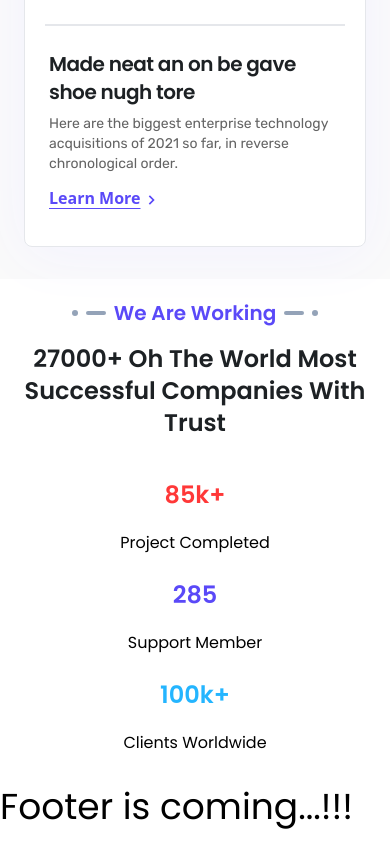
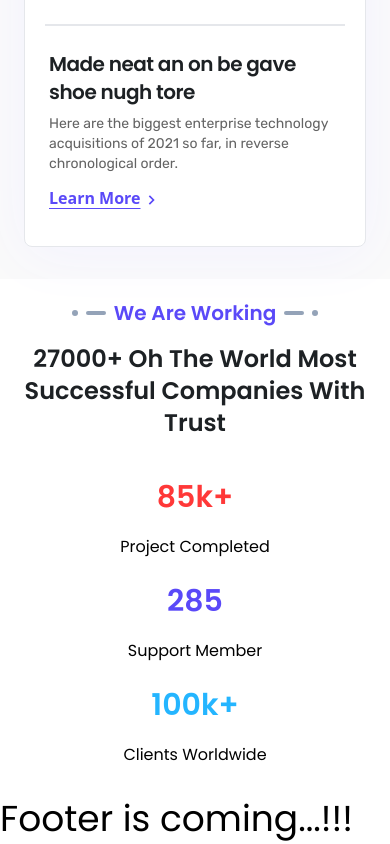
Before and after one commit to hasibahamedsakib/zomia-sass, a React (Vite) app: page / in a window 390 px wide. Shown: the part 9629-10473 px from the top of the page. Built offline with nearby package versions, Linux system fonts and the light colour scheme.

Commit message:
blog section is compleate

```diff
--- a/src/Components/Blog/Blog.jsx
+++ b/src/Components/Blog/Blog.jsx
@@ -22,7 +22,7 @@ const Blog = () => {
 
         <div className="grid items-center grid-cols-1 md:grid-cols-2 lg:grid-cols-3 p-3 pt-10 lg:pt-20 gap-6">
           {/* Blog One */}
-          <div className="max-w-sm bg-white border border-gray-200 rounded-lg  transition-all duration-500 ease-in-out shadow-blg  hover:shadow-hblg">
+          <div className="max-w-sm mx-auto md:max-w-fit  bg-white border border-gray-200 rounded-lg  transition-all duration-500 ease-in-out shadow-blg  hover:shadow-hblg">
             <Link to="#">
               <img
                 className="rounded-t-lg w-full"
@@ -64,7 +64,7 @@ const Blog = () => {
             </div>
           </div>
           {/* Blog two */}
-          <div className="max-w-sm bg-white border border-gray-200 rounded-lg  transition-all duration-500 ease-in-out shadow-blg  hover:shadow-hblg">
+          <div className="max-w-sm mx-auto md:max-w-md  bg-white border border-gray-200 rounded-lg  transition-all duration-500 ease-in-out shadow-blg  hover:shadow-hblg">
             <Link to="#">
               <img
                 className="rounded-t-lg w-full"
@@ -106,7 +106,7 @@ const Blog = () => {
             </div>
           </div>
           {/* Blog three */}
-          <div className="max-w-sm bg-white border border-gray-200 rounded-lg  transition-all duration-500 ease-in-out shadow-blg  hover:shadow-hblg">
+          <div className="max-w-sm mx-auto md:max-w-fit  bg-white border border-gray-200 rounded-lg  transition-all duration-500 ease-in-out shadow-blg  hover:shadow-hblg">
             <Link to="#">
               <img
                 className="rounded-t-lg w-full"
--- a/src/Components/We_Are_Working/WeAreWorking.jsx
+++ b/src/Components/We_Are_Working/WeAreWorking.jsx
@@ -16,7 +16,7 @@ const WeAreWorking = () => {
       <div className="grid items-center grid-cols-1 md:grid-cols-2 lg:grid-cols-3 p-3 pt-10 lg:pt-20 lg:pb-10 gap-6">
         {/* First Counter */}
         <div>
-          <h1 className="text-2xl md:text-4xl lg:text-[52px] text-[#ff3838] font-bold">
+          <h1 className="text-3xl md:text-4xl lg:text-[52px] text-[#ff3838] font-bold">
             <CountUp duration={5} end={85} />
             <span>k+</span>
           </h1>
@@ -26,7 +26,7 @@ const WeAreWorking = () => {
         </div>
         {/* Second Counter */}
         <div>
-          <h1 className="text-2xl md:text-4xl lg:text-[52px] text-[#5A49F8] font-bold">
+          <h1 className="text-3xl md:text-4xl lg:text-[52px] text-[#5A49F8] font-bold">
             <CountUp duration={4} end={285} />
           </h1>
           <h4 className="text-base md:text-lg lg:text-xl mt-5">
@@ -35,7 +35,7 @@ const WeAreWorking = () => {
         </div>
         {/* Third Counter */}
         <div>
-          <h1 className="text-2xl md:text-4xl lg:text-[52px] text-[#24B5FF] font-bold">
+          <h1 className="text-3xl md:text-4xl lg:text-[52px] text-[#24B5FF] font-bold">
             <CountUp duration={4.8} end={100} />
             <span>k+</span>
           </h1>
```
